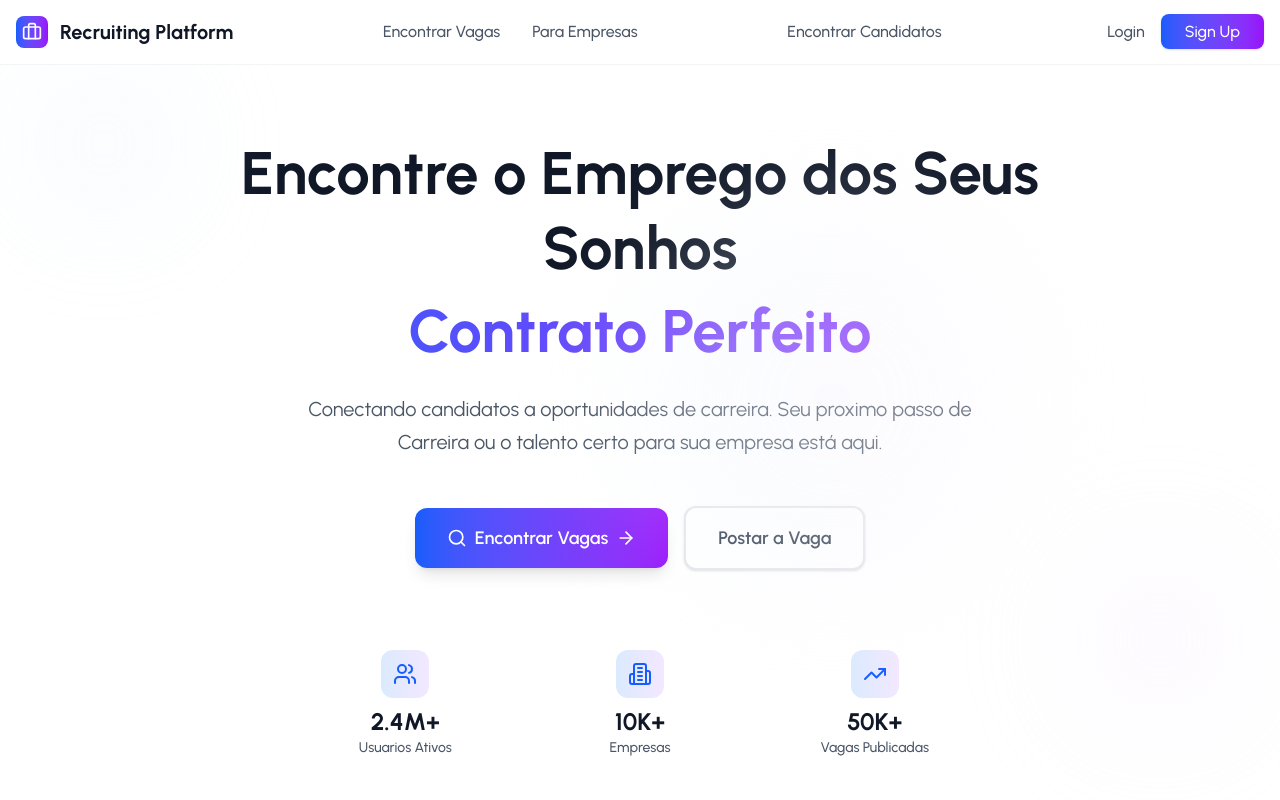
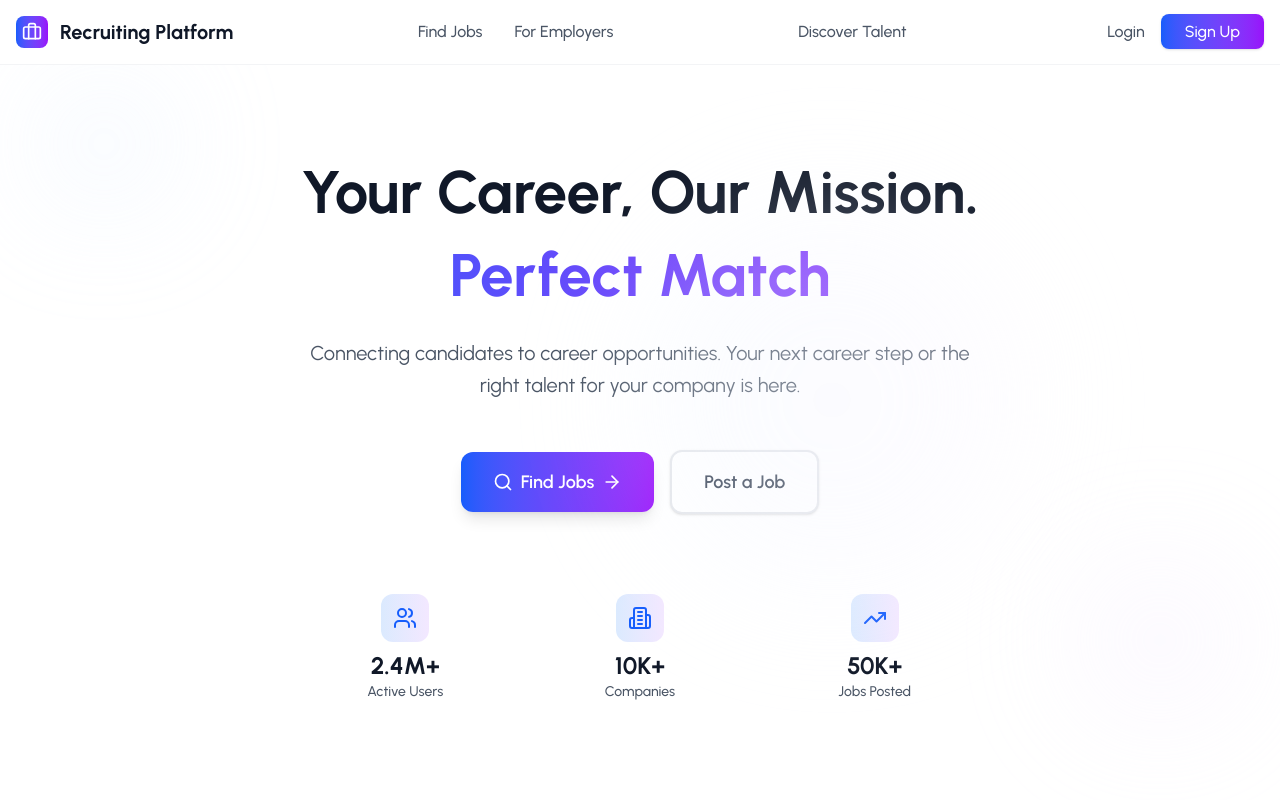
Before and after one commit to SamilMoret/Recruiting-Platform, a React (Vite) app in the folder client/: page / in a window 1280 px wide. Shown: the top 800 px of the page. Built offline with nearby package versions, Linux system fonts and the light colour scheme.

Commit message:
fix translation

```diff
--- a/client/src/components/layout/Navbar.jsx
+++ b/client/src/components/layout/Navbar.jsx
@@ -60,7 +60,7 @@ const Navbar = () => {
                         companyName={user?.companyName || ""}
                         email={user?.email || ""}
                         userRole={user?.role || ""}
-                        logout={logout}
+                        onLogout={logout}
                     />
                 ):(
                                 <>
--- a/client/src/pages/LandingPage/components/Header.jsx
+++ b/client/src/pages/LandingPage/components/Header.jsx
@@ -30,7 +30,7 @@ const Header = () => {
               onClick={() => navigate('/find-jobs')}
               className="text-gray-600 hover:text-gray-900 transition-colors font-medium bg-transparent border-none cursor-pointer"
             >
-                Encontrar Vagas
+               Find Jobs
             </a>
             <a
               onClick={() => navigate(
@@ -40,14 +40,14 @@ const Header = () => {
               )}
               className="text-gray-600 hover:text-gray-900 transition-colors font-medium bg-transparent border-none cursor-pointer"
             >
-              Para Empresas
+              For Employers
             </a>
             </nav>
             <a
               onClick={() => navigate('/find-candidates')}
               className="text-gray-600 hover:text-gray-900 transition-colors font-medium bg-transparent border-none cursor-pointer"
             >
-              Encontrar Candidatos
+              Discover Talent
             </a>
             {/* Auth Buttons */}
             <div>
--- a/client/src/pages/LandingPage/components/Hero.jsx
+++ b/client/src/pages/LandingPage/components/Hero.jsx
@@ -8,9 +8,9 @@ const Hero = () => {
     const navigate = useNavigate();
 
     const stats = [
-        { icon: Users, label: "Usuarios Ativos", value :'2.4M+'},
-        { icon: Building2, label: "Empresas", value :'10K+'},
-        { icon: TrendingUp, label: "Vagas Publicadas", value :'50K+'},
+        { icon: Users, label: "Active Users", value :'2.4M+'},
+        { icon: Building2, label: "Companies", value :'10K+'},
+        { icon: TrendingUp, label: "Jobs Posted", value :'50K+'},
 
     ];
 
@@ -25,9 +25,9 @@ const Hero = () => {
                         transition={{ duration: 0.8 }}
                         className="text-4xl md:text-5xl lg:text-6xl font-bold text-gray-900 mb-6 leading-tight pt-10"
                     >
-                        Encontre o Emprego dos Seus Sonhos
+                        Your Career, Our Mission.
                         <span className="block bg-gradient-to-r from-blue-600 to-purple-600 bg-clip-text text-transparent mt-2">
-                            Contrato Perfeito
+                            Perfect Match
                         </span>
                     </motion.h1>
 
@@ -38,8 +38,8 @@ const Hero = () => {
                         transition={{ duration: 0.8 }}
                         className="text-xl text-gray-600 mb-12 max-w-2xl mx-auto leading-relaxed"
                     >
-                        Conectando candidatos a oportunidades de carreira.
-                        Seu proximo passo de Carreira ou o talento certo para sua empresa está aqui.
+                        Connecting candidates to career opportunities.
+                        Your next career step or the right talent for your company is here.
                     </motion.p>
 
                     {/* CTA Buttons */}
@@ -56,7 +56,7 @@ const Hero = () => {
                             onClick={() => navigate("/find-jobs")}
                         >
                             <Search className="w-5 h-5" />
-                            <span>Encontrar Vagas</span>
+                            <span>Find Jobs</span>
                             <ArrowRight className="w-5 h-5 group-hover:translate-x-1 transition-transform " />
                         </motion.button>
 
@@ -72,7 +72,7 @@ const Hero = () => {
                                 )
                             }
                         >
-                            Postar a Vaga
+                            Post a Job
                         </motion.button>
                     </motion.div>
 
```
